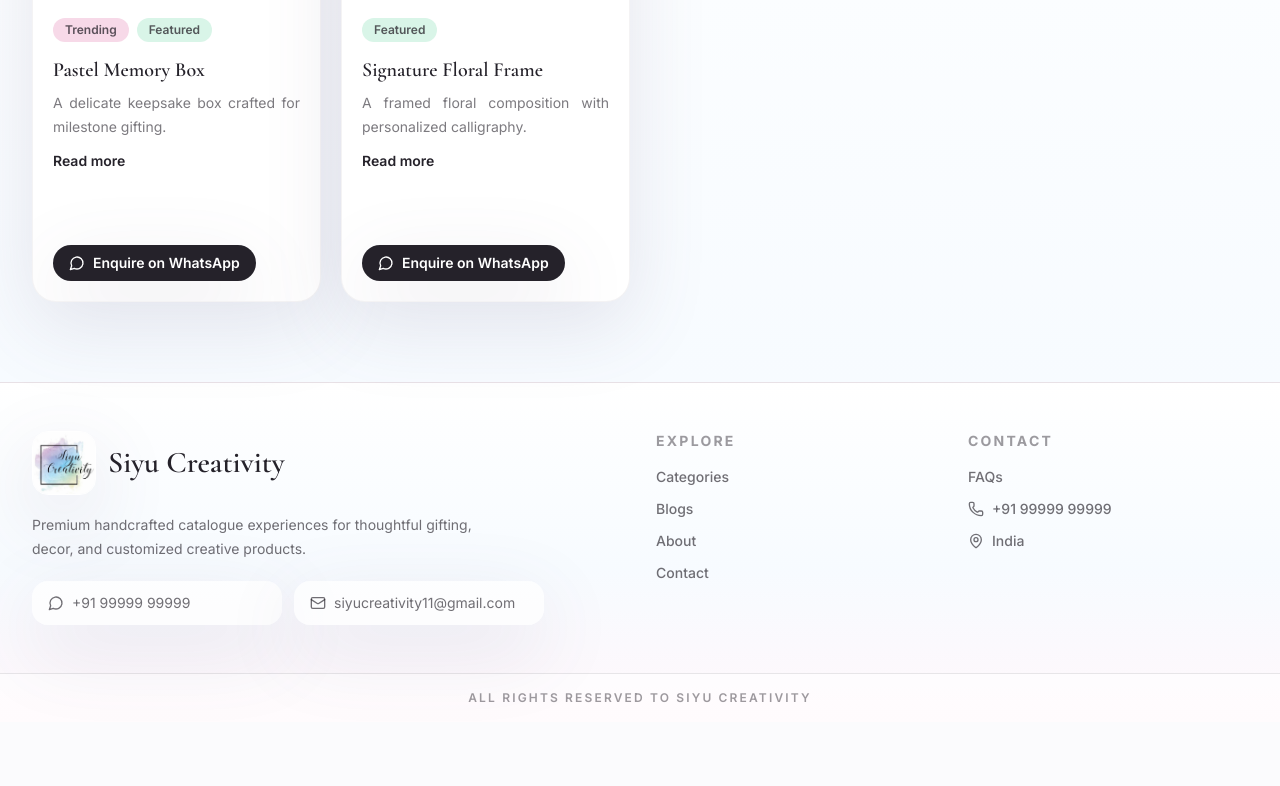
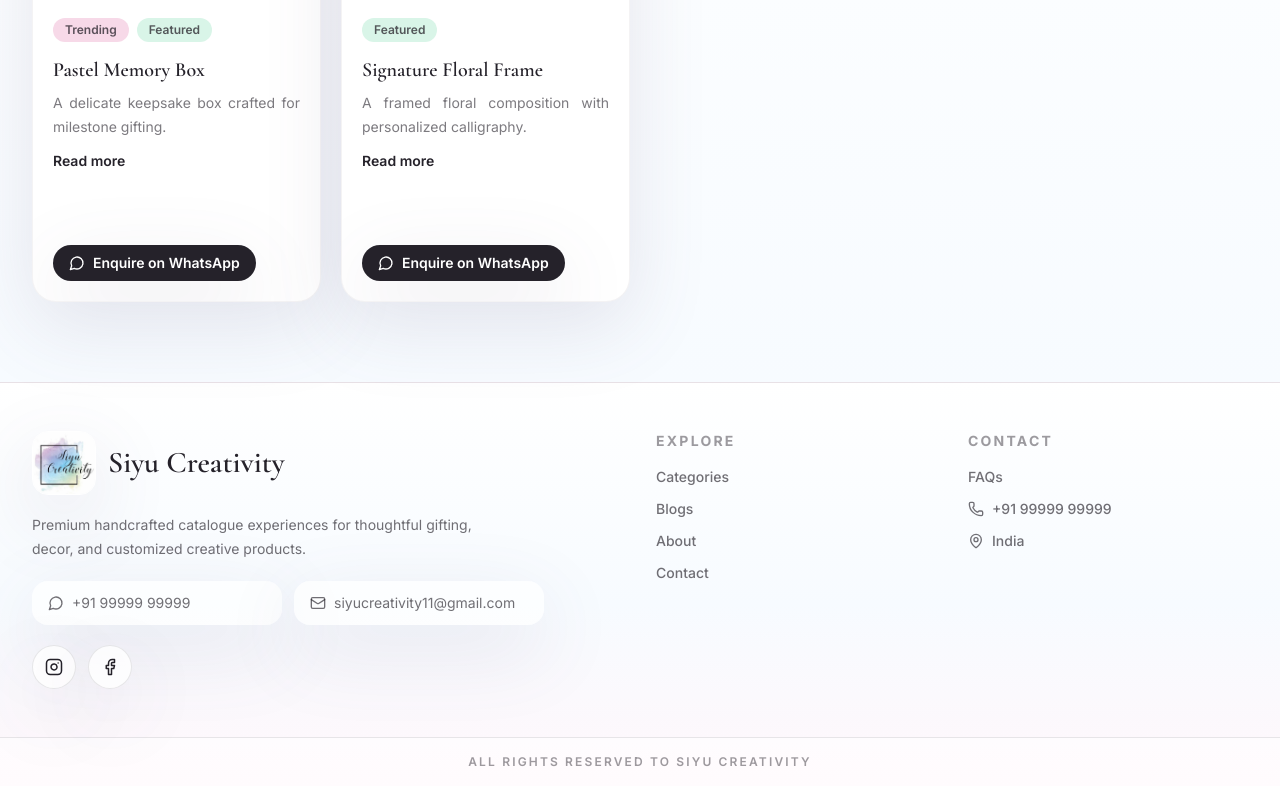
Before and after one commit to lanceloom2713-dot/Siyu-Creativity, a React (Vite) app in the folder client/: page / in a window 1280 px wide. Shown: the part 1835-2621 px from the top of the page. Before the commit the page ends 2557 px from the top, so only its background shows below. Built offline with nearby package versions, Linux system fonts and the light colour scheme; no server answers.

Commit message:
Add footer social media links

```diff
--- a/client/src/components/layout/Footer.tsx
+++ b/client/src/components/layout/Footer.tsx
@@ -1,8 +1,21 @@
 import { Link } from "react-router-dom";
 import { useQuery } from "@tanstack/react-query";
-import { Mail, MapPin, MessageCircle, Phone } from "lucide-react";
+import { Facebook, Instagram, Mail, MapPin, MessageCircle, Phone } from "lucide-react";
 import { publicCatalogueApi } from "../../services/publicCatalogueApi";
 import logo from "../../assets/siyu-logo.png";
+
+const socialLinks = [
+  {
+    label: "Instagram",
+    href: "https://www.instagram.com/siyu_creativity__?igsh=eHhvaGJ0ZzltdTJ1&utm_source=qr",
+    Icon: Instagram
+  },
+  {
+    label: "Facebook",
+    href: "https://www.facebook.com/share/17ePyzymYt/?mibextid=wwXIfr",
+    Icon: Facebook
+  }
+];
 
 export function Footer() {
   const { data: settings } = useQuery({ queryKey: ["public-settings"], queryFn: publicCatalogueApi.getSettings });
@@ -21,6 +34,21 @@ export function Footer() {
           <div className="mt-5 grid max-w-lg gap-3 text-sm text-ink/65 sm:grid-cols-2">
             <p className="flex items-center gap-2 rounded-2xl bg-white/70 px-4 py-3 shadow-soft"><MessageCircle size={16} /> {settings?.whatsapp ?? "+91 99999 99999"}</p>
             <p className="flex items-center gap-2 rounded-2xl bg-white/70 px-4 py-3 shadow-soft"><Mail size={16} /> {settings?.email ?? "siyucreativity11@gmail.com"}</p>
+          </div>
+          <div className="mt-5 flex flex-wrap gap-3">
+            {socialLinks.map(({ href, Icon, label }) => (
+              <a
+                aria-label={`Open Siyu Creativity on ${label}`}
+                className="inline-flex h-11 w-11 items-center justify-center rounded-full border border-ink/10 bg-white/80 text-ink shadow-soft transition hover:-translate-y-0.5 hover:bg-ink hover:text-white"
+                href={href}
+                key={label}
+                rel="noreferrer"
+                target="_blank"
+                title={label}
+              >
+                <Icon size={18} />
+              </a>
+            ))}
           </div>
         </div>
         <div>
```
